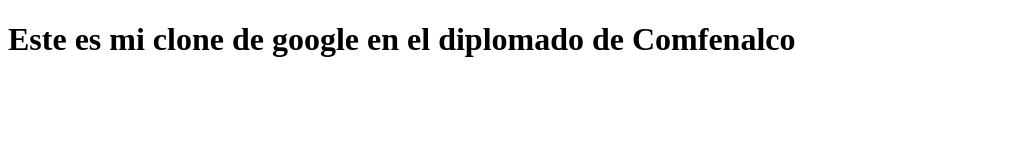
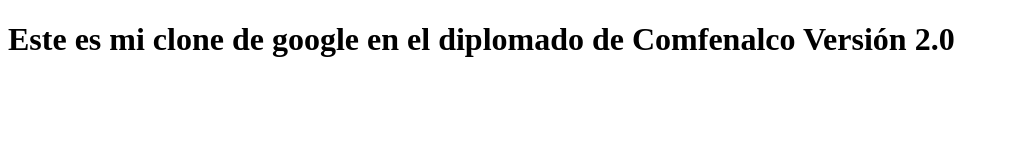
Before and after one commit to JohnFlorez25/clone_google, a plain HTML site: page index.html in a window 1280 px wide. Shown: the whole page, without its empty margins (0-1009 px from the left). Drawn offline with Linux system fonts and the light colour scheme.

Commit message:
Actualizando el clone de google a la versión 2.0

```diff
--- a/index.html
+++ b/index.html
@@ -6,6 +6,6 @@
     <title>Clone Google</title>
 </head>
 <body>
-    <h1>Este es mi clone de google en el diplomado de Comfenalco</h1>
+    <h1>Este es mi clone de google en el diplomado de Comfenalco Versión 2.0</h1>
 </body>
 </html>
```
